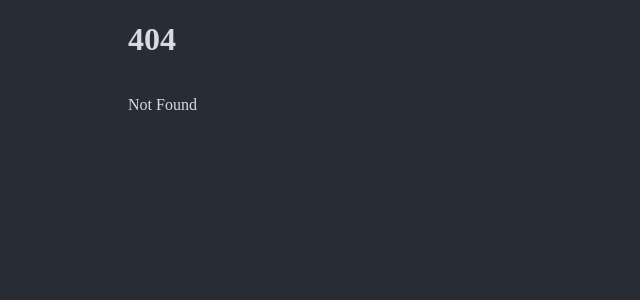
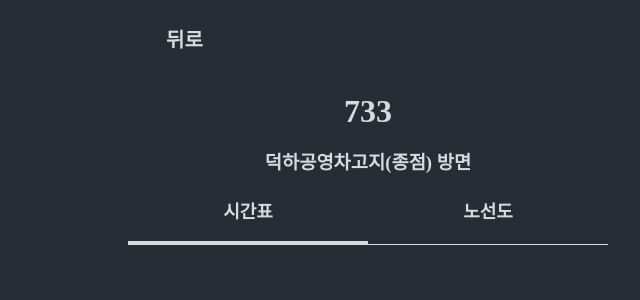
Before and after one commit to hatoba29/ulsanbus, a SvelteKit app: page /bus/1 in a window 1280 px wide. Before the commit this address had no page. Shown: the top 300 px of the page, without its empty margins (272-912 px from the left). Built offline with nearby package versions, Linux system fonts and the light colour scheme; some icons are missing; a web font is replaced by a local one.

Commit message:
feat: Add bus info page layout

```diff
--- /dev/null
+++ b/src/routes/bus/[busId]/+page.svelte
@@ -0,0 +1,58 @@
+<script lang="ts">
+	import Navigation from '@/components/Navigation.svelte'
+
+	type Tabs = 'timetable' | 'route'
+
+	let name = '733' // dummy data while developing
+	let direction = '덕하공영차고지(종점) 방면' // dummy data while developing
+	let tab: Tabs = 'timetable'
+</script>
+
+<Navigation />
+<h1 class="title">{name}</h1>
+<h3 class="subtitle">{direction}</h3>
+
+<div class="tabs">
+	<button class="tab" class:selected={tab === 'timetable'} on:click={() => (tab = 'timetable')}>
+		시간표
+	</button>
+	<button class="tab" class:selected={tab === 'route'} on:click={() => (tab = 'route')}>
+		노선도
+	</button>
+</div>
+
+<style lang="scss">
+	@use '@/styles/color';
+
+	.title,
+	.subtitle {
+		text-align: center;
+	}
+	.subtitle {
+		margin: 0;
+	}
+
+	.tabs {
+		display: flex;
+		height: 64px;
+		margin-top: 8px;
+	}
+	.tab {
+		border: none;
+		border-bottom: 1px solid color.$white;
+		padding: 3px;
+		background-color: unset;
+
+		flex-grow: 1;
+
+		cursor: pointer;
+
+		font-size: 18px;
+		font-weight: bold;
+
+		&.selected {
+			border-bottom-width: 4px;
+			padding-bottom: 0;
+		}
+	}
+</style>
--- /dev/null
+++ b/src/routes/bus/[busId]/+page.ts
@@ -0,0 +1,5 @@
+export const load = ({ params }) => {
+	return {
+		id: params.busId
+	}
+}
```
